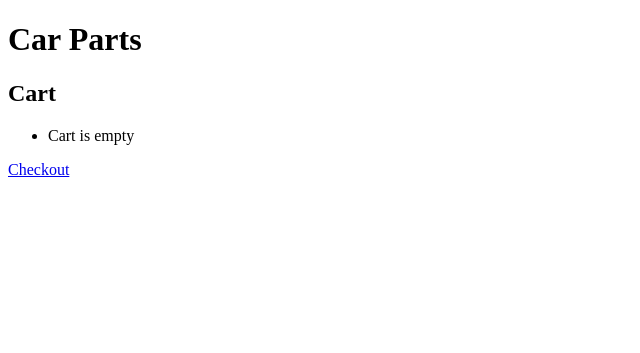
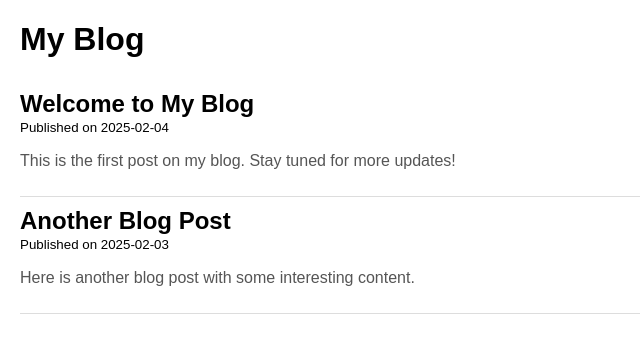
Before and after one commit to jande353/S2I, a PHP site: page / in a window 1280 px wide. Shown: the top 353 px of the page, without its empty margins (0-640 px from the left). Run offline with PHP 8.4, Linux system fonts and the light colour scheme; data that the repository does not hold is empty.

Commit message:
Update index.php

```diff
--- a/Examples/php/index.php
+++ b/Examples/php/index.php
@@ -1,58 +1,37 @@
 <?php
-session_start();
-$pdo = new PDO("mysql:host=localhost;dbname=car_parts_shop", "root", "");
-$pdo->setAttribute(PDO::ATTR_ERRMODE, PDO::ERRMODE_EXCEPTION);
-
-// Fetch products
-function getProducts($pdo) {
-    $stmt = $pdo->query("SELECT * FROM products");
-    return $stmt->fetchAll(PDO::FETCH_ASSOC);
-}
-
-// Add to cart
-if (isset($_GET['add'])) {
-    $id = $_GET['add'];
-    $_SESSION['cart'][$id] = ($_SESSION['cart'][$id] ?? 0) + 1;
-    header("Location: index.php");
-    exit();
-}
-
-// Display products
-$products = getProducts($pdo);
+// Sample blog posts
+$posts = [
+    [
+        'title' => 'Welcome to My Blog',
+        'created_at' => '2025-02-04',
+        'content' => 'This is the first post on my blog. Stay tuned for more updates!'
+    ],
+    [
+        'title' => 'Another Blog Post',
+        'created_at' => '2025-02-03',
+        'content' => 'Here is another blog post with some interesting content.'
+    ]
+];
 ?>
 <!DOCTYPE html>
 <html>
 <head>
-    <title>Car Parts Webshop</title>
+    <title>Blog Page</title>
+    <style>
+        body { font-family: Arial, sans-serif; margin: 20px; }
+        .post { border-bottom: 1px solid #ddd; padding: 10px 0; }
+        .post h2 { margin: 0; }
+        .post p { color: #555; }
+    </style>
 </head>
 <body>
-    <h1>Car Parts</h1>
-    <ul>
-        <?php foreach ($products as $product): ?>
-            <li>
-                <?= htmlspecialchars($product['name']) ?> - $
-                <?= number_format($product['price'], 2) ?>
-                <a href="?add=<?= $product['id'] ?>">Add to Cart</a>
-            </li>
-        <?php endforeach; ?>
-    </ul>
-
-    <h2>Cart</h2>
-    <ul>
-        <?php if (!empty($_SESSION['cart'])): ?>
-            <?php foreach ($_SESSION['cart'] as $id => $quantity): ?>
-                <?php $stmt = $pdo->prepare("SELECT * FROM products WHERE id = ?");
-                      $stmt->execute([$id]);
-                      $product = $stmt->fetch(PDO::FETCH_ASSOC); ?>
-                <li>
-                    <?= htmlspecialchars($product['name']) ?> x <?= $quantity ?> - $
-                    <?= number_format($product['price'] * $quantity, 2) ?>
-                </li>
-            <?php endforeach; ?>
-        <?php else: ?>
-            <li>Cart is empty</li>
-        <?php endif; ?>
-    </ul>
-    <a href="checkout.php">Checkout</a>
+    <h1>My Blog</h1>
+    <?php foreach ($posts as $post): ?>
+        <div class="post">
+            <h2><?= htmlspecialchars($post['title']) ?></h2>
+            <small>Published on <?= htmlspecialchars($post['created_at']) ?></small>
+            <p><?= nl2br(htmlspecialchars($post['content'])) ?></p>
+        </div>
+    <?php endforeach; ?>
 </body>
 </html>
```
